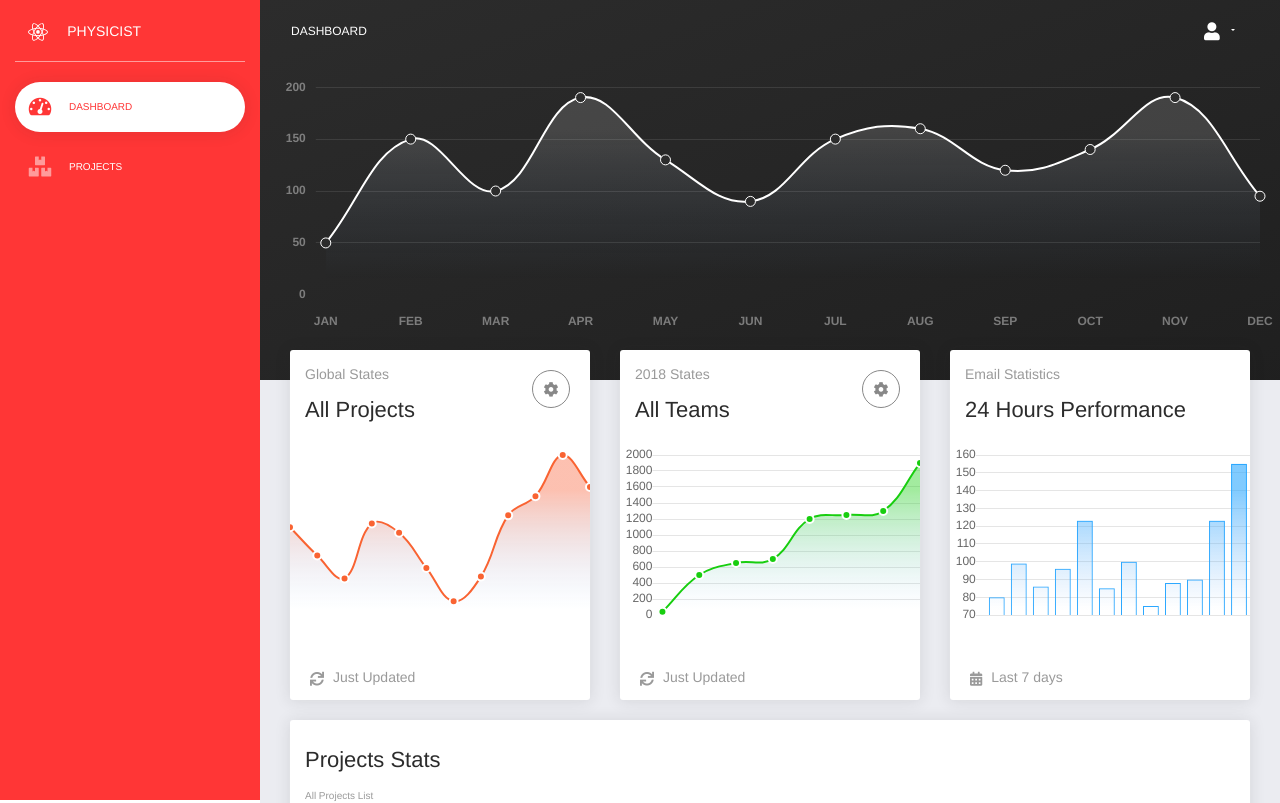
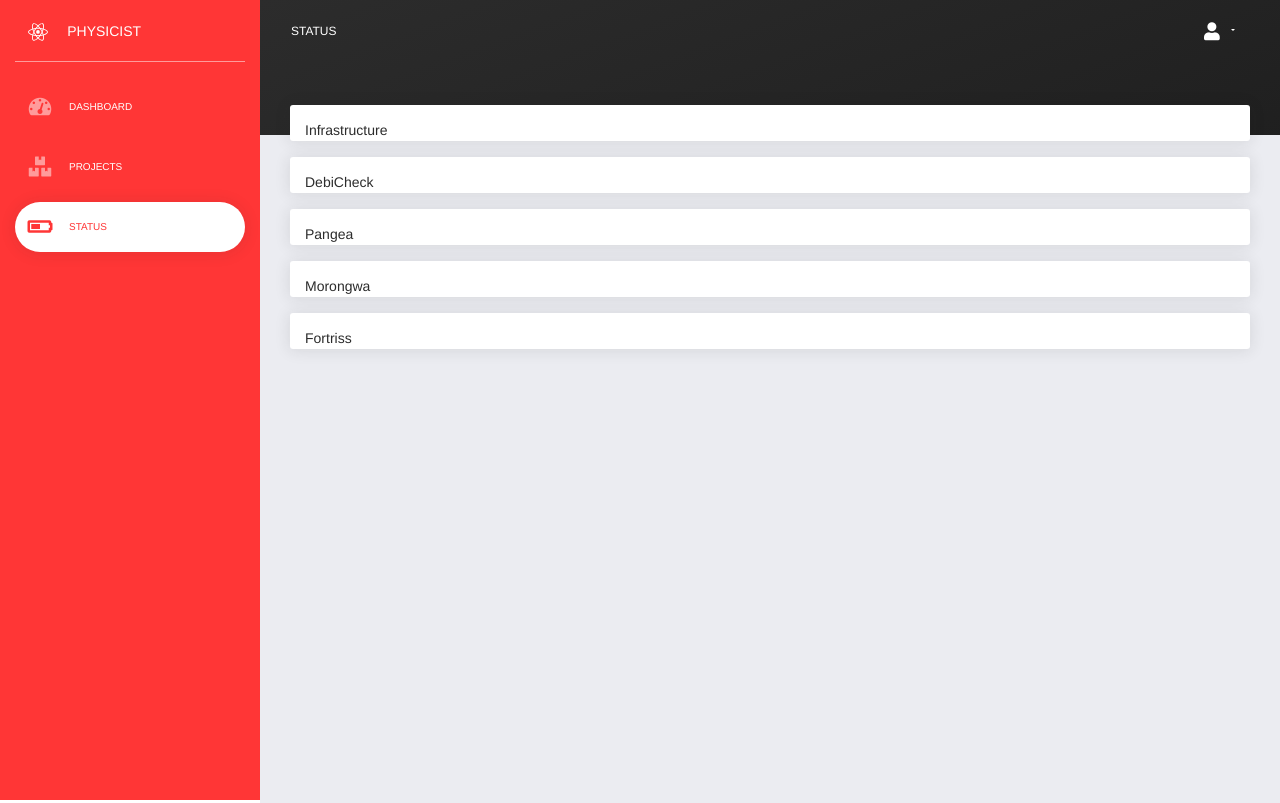
Before and after one commit to absa-subatomic-legacy/physicist, a React (Create React App) app: page /status in a window 1280 px wide. Before the commit this address led to /dashboard. Shown: the top 803 px of the page. Built offline with nearby package versions, Linux system fonts and the light colour scheme; what hal-rest-client would draw is missing.

Commit message:
Adding accordion functionality

```diff
--- /dev/null
+++ b/src/containers/Programmes.tsx
@@ -0,0 +1,50 @@
+import * as React from 'react';
+import { Collapse, CardBody, Card, CardHeader } from 'reactstrap';
+
+import { PanelHeader } from '../components';
+
+class Programmes extends React.Component<any, any> {
+  constructor(props: any) {
+    super(props);
+    this.state = {
+      collapse: 0,
+      cards: ['Infrastructure', 'DebiCheck', 'Pangea', 'Morongwa', 'Fortriss']
+    };
+    this.toggle = this.toggle.bind(this);
+  }
+
+  toggle(e: any) {
+    let event = e.target.dataset.event;
+    this.setState({
+      collapse: this.state.collapse === Number(event) ? 0 : Number(event)
+    });
+  }
+  render() {
+    return (
+      <div>
+        <PanelHeader size="sm" />
+        <div className="content">
+          {this.state.cards.map((card, index) => {
+            return (
+              <Card style={{ marginBottom: '1rem' }} key={index + 1}>
+                <CardHeader onClick={this.toggle} data-event={index + 1}>
+                  {card}
+                </CardHeader>
+                <Collapse isOpen={this.state.collapse === index + 1}>
+                  <CardBody>
+                    Anim pariatur cliche reprehenderit, enim eiusmod high life
+                    accusamus terry richardson ad squid. Nihil anim keffiyeh
+                    helvetica, craft beer labore wes anderson cred nesciunt
+                    sapiente ea proident.
+                  </CardBody>
+                </Collapse>
+              </Card>
+            );
+          })}
+        </div>
+      </div>
+    );
+  }
+}
+
+export default Programmes;
--- a/src/routes.ts
+++ b/src/routes.ts
@@ -1,6 +1,7 @@
 import App from './containers/App';
 import Dashboard from './containers/Dashboard';
 import Projects from './containers/Projects';
+import Programmes from './containers/Programmes';
 
 export var indexRoutes = [{ path: '/', name: 'Home', component: App }];
 
@@ -17,9 +18,16 @@
     icon: 'fa-boxes',
     component: Projects
   },
+  {
+    path: '/status',
+    name: 'Status',
+    icon: 'fa-battery-half',
+    component: Programmes
+  },
 
   // Add other routes here
   // ...
-  // That redirect route must be te last one
-  { redirect: true, path: '/', pathTo: '/dashboard', name: 'Dashboard' }
+  // That redirect route must be the last one
+  { redirect: true, path: '/', pathTo: '/dashboard', name: 'Dashboard' },
+  { redirect: true, path: '/', pathTo: '/status', name: 'Programmes' }
 ];
```
